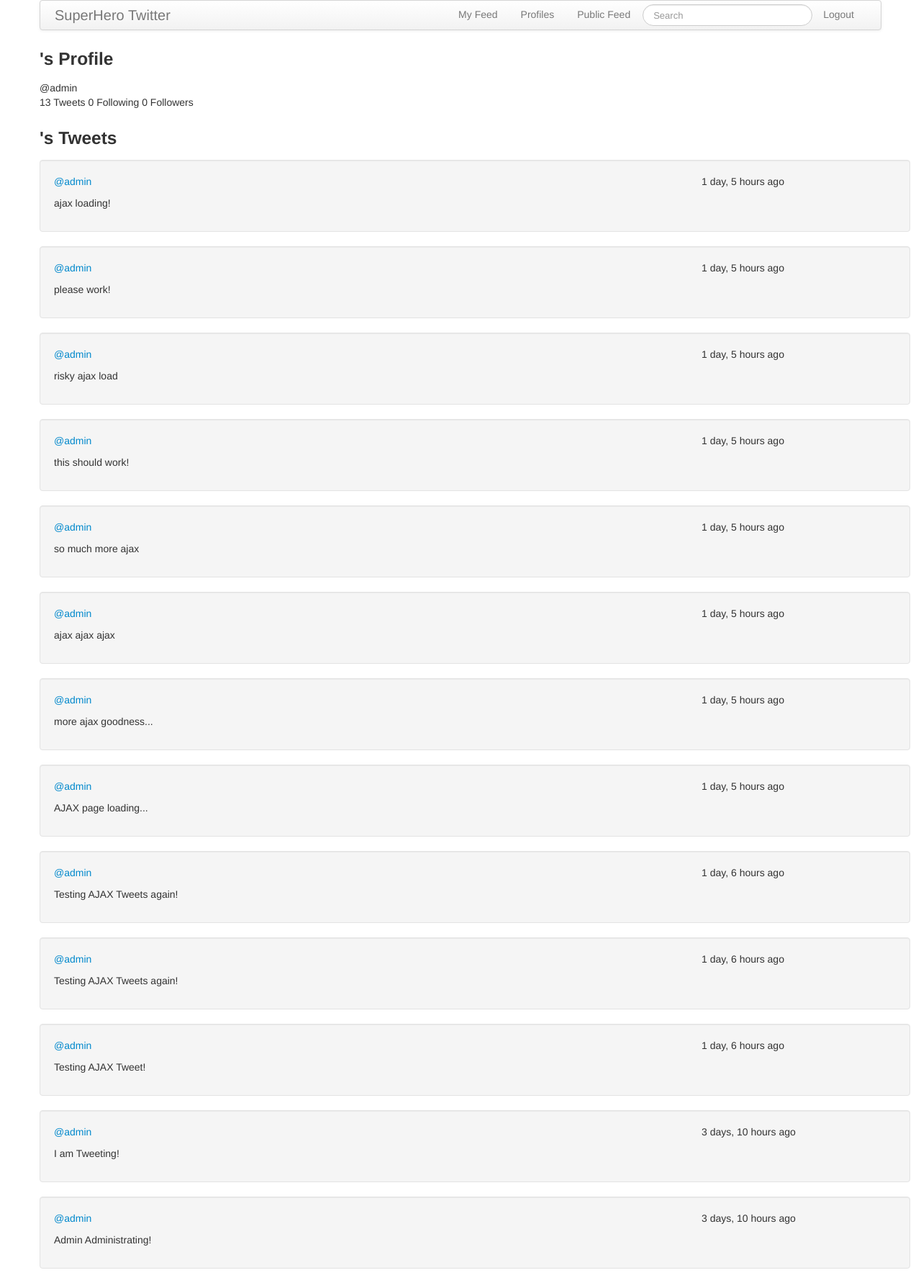
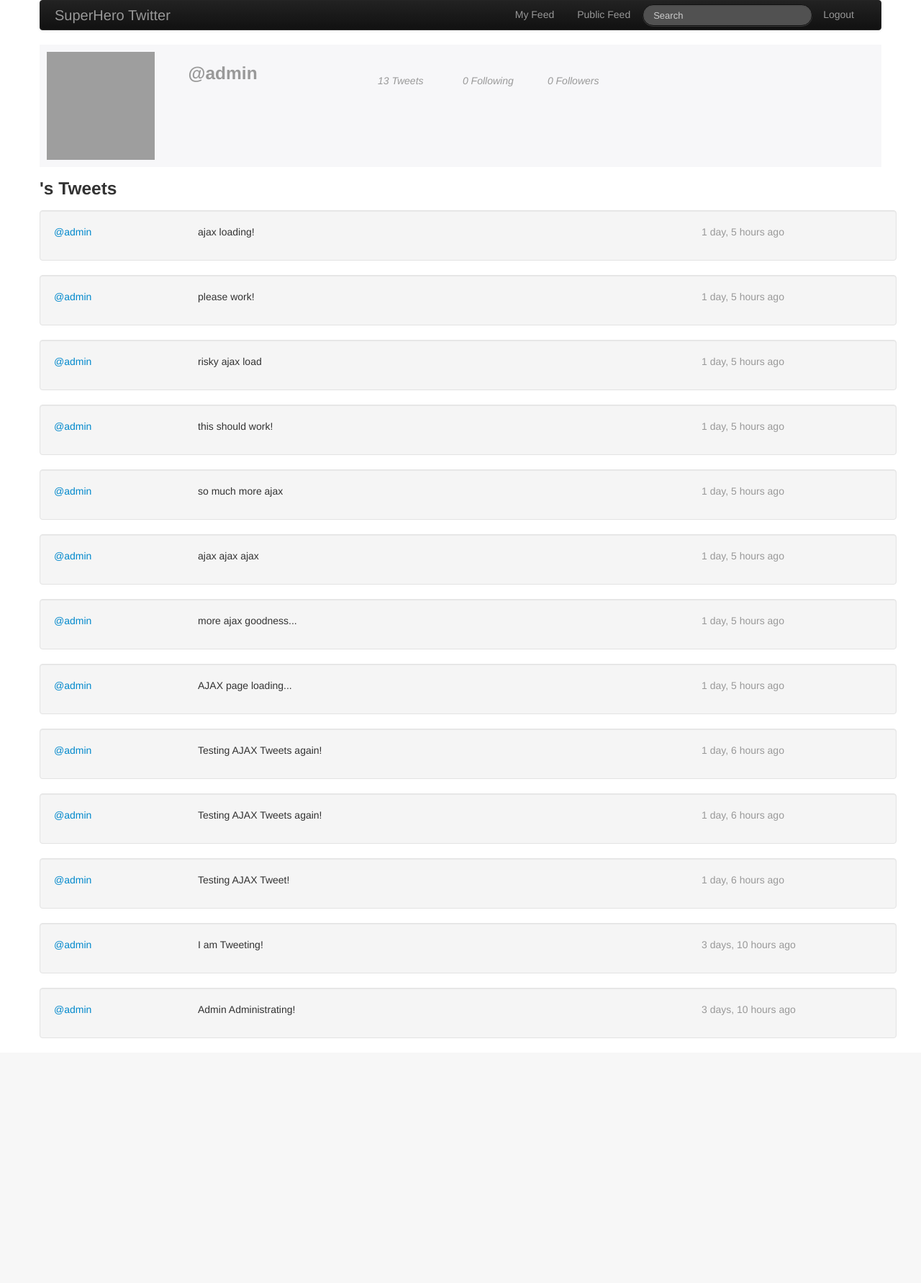
Before and after one commit to azharkhan/superhero-twitter, a Django app: page /users/admin/ in a window 1280 px wide. Shown: the whole page at 72% size. After the commit the page ends 1442 px from the top, so only its background shows below. Run offline with Django 3.2, Linux system fonts and the light colour scheme; a user stored in the database is signed in; data comes from the database, SQL or seed files in the repository; both versions use the stored data as it was after the commit; parts of the project's set-up code (start-up, migrations or seed data) failed here and were passed over; some libraries are stand-ins or nearby versions; grey boxes are pictures that could not be loaded.

Commit message:
adding profile box to all profiles, removing images

```diff
--- a/superheroTwitter/static/css/custom.css
+++ b/superheroTwitter/static/css/custom.css
@@ -8,5 +8,19 @@
 
 .profile {
   background-color: #f7f7f9;
-  padding: 0px 10px;
+  padding: 10px 10px;
 }
+
+.counts {
+  padding-top: 30px;
+  padding-left: 40%;
+}
+
+.avi {
+  width: 150px;
+  height: 150px;
+}
+
+.well {
+  padding-right: 0px;
+}
--- a/superheroTwitter/superheroTwitter/urls.py
+++ b/superheroTwitter/superheroTwitter/urls.py
@@ -19,7 +19,7 @@ urlpatterns = patterns('',
   url(r'^logout$', 'twitter_app.views.logout_view'),
   url(r'^signup$', 'twitter_app.views.signup'),
   url(r'^submit$', 'twitter_app.views.submit'),
-  url(r'^users/$', 'twitter_app.views.users'),
+  # url(r'^users/$', 'twitter_app.views.users'),
   url(r'^users/(?P<username>\w{0,30})/$', 'twitter_app.views.users'),
   url(r'^follow$', 'twitter_app.views.follow'),
   url(r'^unfollow$', 'twitter_app.views.unfollow'),
--- a/superheroTwitter/templates/base.html
+++ b/superheroTwitter/templates/base.html
@@ -8,9 +8,9 @@
 </head>
 
 <body>
-  <script src="{{ STATIC_URL }}/js/jquery.min.js"></script>
-  <script src="{{ STATIC_URL }}/js/bootstrap.js"></script>
-  <script src="{{ STATIC_URL }}/js/demo.js"></script>
+  <script src="{{ STATIC_URL }}js/jquery.min.js"></script>
+  <script src="{{ STATIC_URL }}js/bootstrap.js"></script>
+  <script src="{{ STATIC_URL }}js/demo.js"></script>
   <!--div class="header">
     SuperHero Twitter
   </div-->
--- a/superheroTwitter/templates/navigation.html
+++ b/superheroTwitter/templates/navigation.html
@@ -1,11 +1,10 @@
-<div class="navbar navbar">
+<div class="navbar navbar-inverse">
   <div class="navbar-inner">
         {% block login %}
         <a class="brand" href="/">SuperHero Twitter</a>
 
         <ul class="nav nav-pills pull-right">
           <li><a href="/">My Feed</a></li>
-          <li><a href="/users/">Profiles</a></li>
           <li><a href="/tweets">Public Feed</a></li>
           <form class="navbar-search pull-left dropdown">
             {% csrf_token %}
--- /dev/null
+++ b/superheroTwitter/templates/profile_box.html
@@ -0,0 +1,36 @@
+<div class="profile">
+  <div class="row-fluid">
+    <div class="span2 avi">
+      <img src="http://placekitten.com/150/150" />
+      </div>
+      <div class="span2">
+        <h3>{{user.get_full_name}} <a class="muted" href="/users/{{user.username}}">@{{user.username}}</a></p></h3>
+      </div>
+      <div class="counts">
+        <div class="span2">
+          <p class="muted"><em>{{ user.tweet_set.count }} Tweets</em></p>
+        </div>
+        <div class="span2">
+          <p class="muted"><em>{{ user.profile.follows.count }} Following</em></p>
+        </div>
+        <div class="span2">
+          <p class="muted"><em>{{ user.profile.followed_by.count }} Followers</em></p>
+        </div>
+      </div>
+      <div class="span2">
+    {% if type == "public" %} <!-- user is not followed/self then show follow button -->
+      <form action="/follow" method="post">
+        {% csrf_token %}
+        <input type="hidden" name="follow" value="{{ user.id }}">
+        <input type="submit" value="Follow" class="btn btn-success">
+      </form>
+    {% elif type == "friend" %} <!-- user is being followed, show unfollow button -->
+      <form action="/unfollow" method="post">
+        {% csrf_token %}
+        <input type="hidden" name="follow" value="{{ user.id }}">
+        <input type="submit" value="Unfollow" class="btn btn-danger">
+      </form>
+    {% endif %}
+    </div>
+    </div>
+  </div>
--- a/superheroTwitter/templates/tweets.html
+++ b/superheroTwitter/templates/tweets.html
@@ -3,13 +3,11 @@
     <div class="span2">
     <a href="/users/{{tweet.user.username}}">@{{ tweet.user.username }}</a>
     </div>
-    <div class="span3 pull-right">
+    <div class="span3 pull-right muted">
         {{ tweet.date_created | timesince}} ago
     </div>
-    <div class="row-fluid">
-      <div class="span12">
+      <div class="span6">
         {{ tweet.content }}
       </div>
-    </div>
   </div>
 {% endfor %}
--- a/superheroTwitter/templates/user.html
+++ b/superheroTwitter/templates/user.html
@@ -7,30 +7,7 @@
 
 {% block content %}
 
-<div>
-  <h3>{{ user.get_full_name }}'s Profile</h3>
-  <div class="tweet">
-    @{{ user.username }}
-    <p>
-      {{ tweets.count }} Tweets
-      <span>{{ user.profile.follows.all.count }} Following</span>
-      <span>{{ user.profile.followed_by.all.count }} Followers</span>
-    </p>
-    {% if type == "public" %} <!-- user is not followed/self then show follow button -->
-      <form action="/follow" method="post">
-        {% csrf_token %}
-        <input type="hidden" name="follow" value="{{ user.id }}">
-        <input type="submit" value="Follow" class="btn">
-      </form>
-    {% elif type == "friend" %} <!-- user is being followed, show unfollow button -->
-      <form action="/unfollow" method="post">
-        {% csrf_token %}
-        <input type="hidden" name="follow" value="{{ user.id }}">
-        <input type="submit" value="Unfollow" class="btn">
-      </form>
-    {% endif %}
-  </div>
-</div>
+{% include "profile_box.html" %}
 
 <div class="row-fluid">
   <div class="span12">
--- a/superheroTwitter/twitter_app/views.py
+++ b/superheroTwitter/twitter_app/views.py
@@ -119,14 +119,6 @@ def users(request, username="", tweet_form=None):
       return render(request, 'user.html', {'user': user, 'tweets': tweets, 'type': "friend"})
     return render(request, 'user.html', {'user': user, 'tweets': tweets, 'type': "public"})
 
-  users = User.objects.all().annotate(tweet_count=Count('tweet'))
-  tweets = map(get_latest, users)
-  obj = zip(users, tweets)
-  tweet_form = tweet_form or TweetForm()
-  return render(request, 'profiles.html', {'obj':obj, 'next_url': '/users',
-                                            'tweet_form': tweet_form,
-                                            'username': request.user.username })
-
 @login_required
 def follow(request):
   if request.method == "POST":
```
Also changed, not shown: superheroTwitter/templates/profiles.html (deleted, +0 -33 lines), superheroTwitter/templates/user_home.html (+4 -28 lines), superheroTwitter/static/img/super-twitter-small.jpeg (deleted), superheroTwitter/static/img/super-twitter-smaller.jpeg (deleted), superheroTwitter/test.db.
